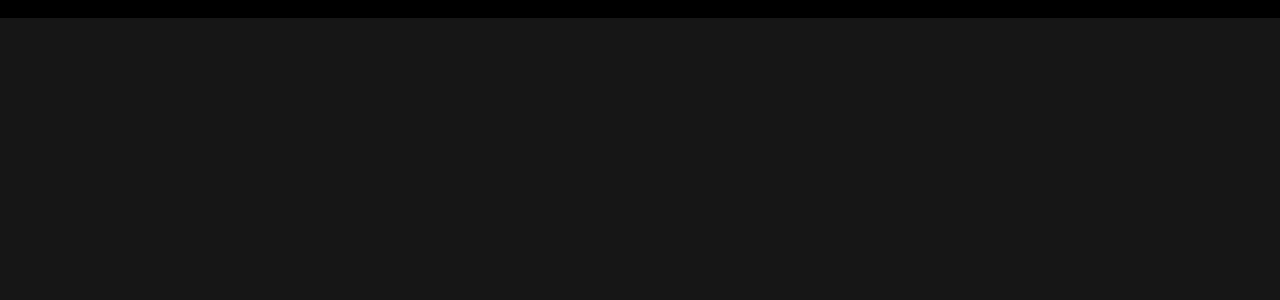
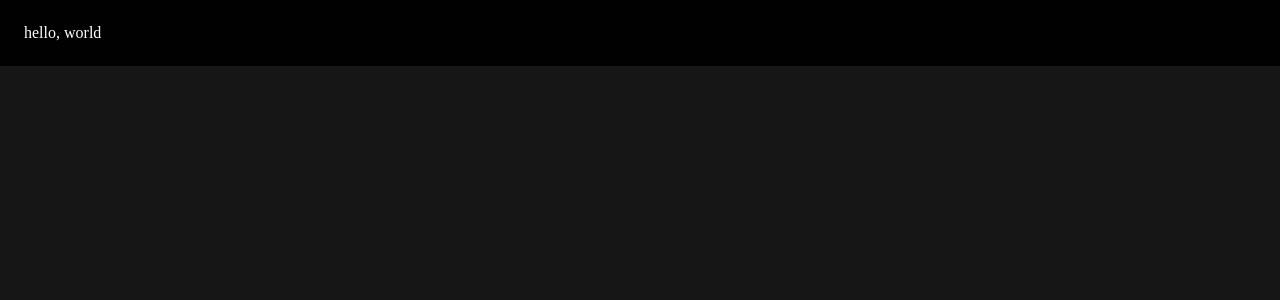
Before and after one commit to htzxd/MyPortfolioReact, a React (Vite) app: page / in a window 1280 px wide. Shown: the top 300 px of the page. Built offline with nearby package versions, Linux system fonts and the light colour scheme.

Commit message:
structure initial

```diff
--- a/src/pages/home/style.js
+++ b/src/pages/home/style.js
@@ -1,6 +1,8 @@
 import styled from "styled-components";
 
 export const Container = styled.div`
-  background-color: black;
+  background-color: ${({ theme })=> theme.colors.bg_main};
+  color: ${({ theme })=> theme.colors.text_color};
 
+  padding: 2.4rem;
 `
--- a/src/styles/global.js
+++ b/src/styles/global.js
@@ -9,7 +9,13 @@
     -webkit-font-smoothing: antialiased;
   }
 
+  :root {
+    font-size: 62.5%;
+  }
+
   body {
+    font-size: 1.6rem;
+
     background-color: ${({ theme })=> theme.colors.bg_secondary};
   }
 `
```
